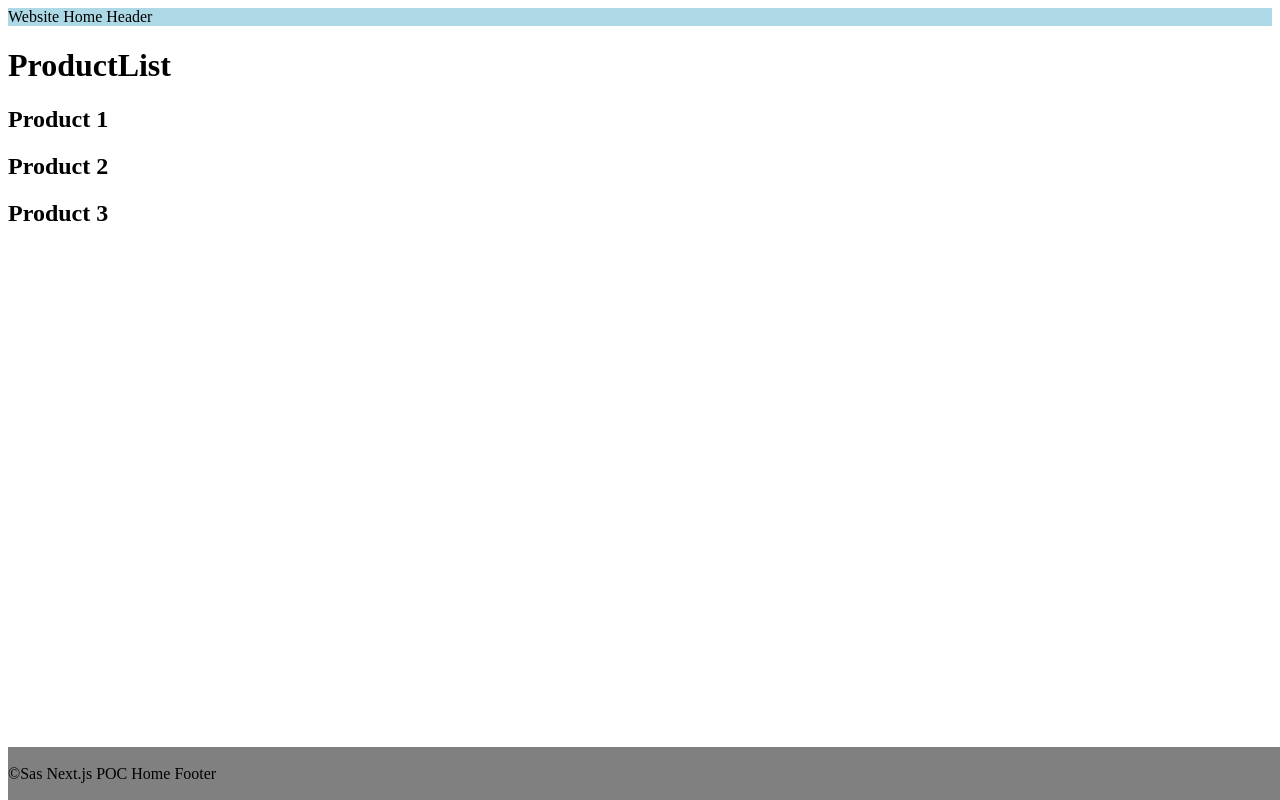
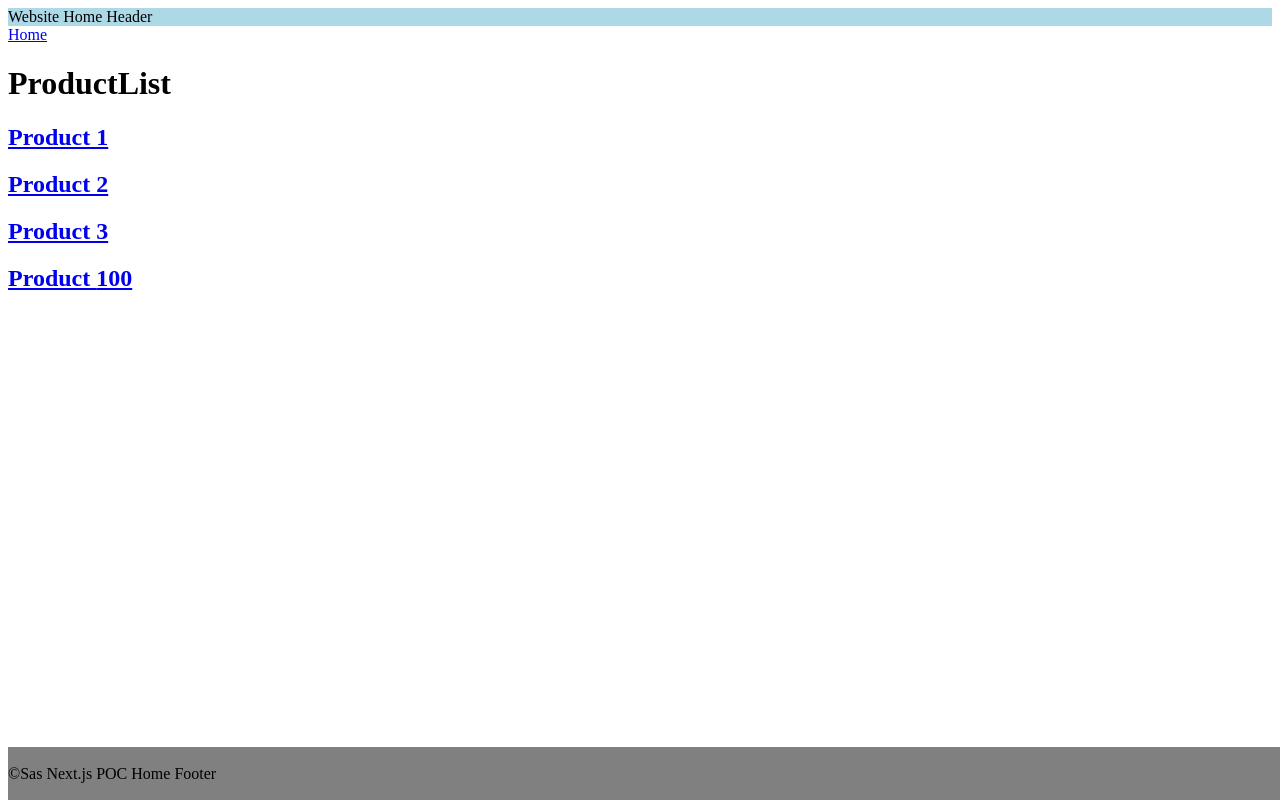
Before and after one commit to Sasmita07/next14-poc, a Next.js app: page /products in a window 1280 px wide. Built offline with nearby package versions, Linux system fonts and the light colour scheme.

Commit message:
feat: nextjs navigations

```diff
--- a/src/app/(auth)/(with-auth-layout)/layout.tsx
+++ b/src/app/(auth)/_na-with-auth-layout_day6/layout.tsx
@@ -1,4 +1,4 @@
-export default function AuthLayout({children }: {children: React.ReactNode}){
+export default function NAAuthLayout({children }: {children: React.ReactNode}){
     return (
         <>
          <p style={{color: 'purple', marginTop: '2rem'}}>Auth Layout Example:</p>
--- /dev/null
+++ b/src/app/(auth)/styles.css
@@ -0,0 +1,3 @@
+@tailwind base;
+@tailwind component;
+@tailwind utilities
--- a/src/app/products/page.tsx
+++ b/src/app/products/page.tsx
@@ -1,10 +1,15 @@
+import Link from 'next/link'
+
 export default function ProductList() {
+   const productId = 100;
    return (
    <>
+   <Link href='/'>Home</Link>
     <h1>ProductList</h1>
-    <h2>Product 1</h2>
-    <h2>Product 2</h2>
-    <h2>Product 3</h2>
+    <h2> <Link href='/products/1'>Product 1 </Link></h2>
+    <h2><Link href='/products/2'>Product 2</Link></h2>
+    <h2><Link href='/products/3' replace>Product 3</Link></h2>
+    <h2><Link href={`/products/${productId}`}>Product {productId}</Link></h2>
    </>
    )
 }
```
Also changed, not shown: src/app/(auth)/layout.tsx (added, +39 -0 lines), src/app/order-product/page.tsx (added, +17 -0 lines), src/app/page.tsx (+8 -1 lines), src/app/(auth)/login/page.tsx (renamed from src/app/(auth)/(with-auth-layout)/login/page.tsx), src/app/(auth)/register/page.tsx (renamed from src/app/(auth)/(with-auth-layout)/register/page.tsx).
